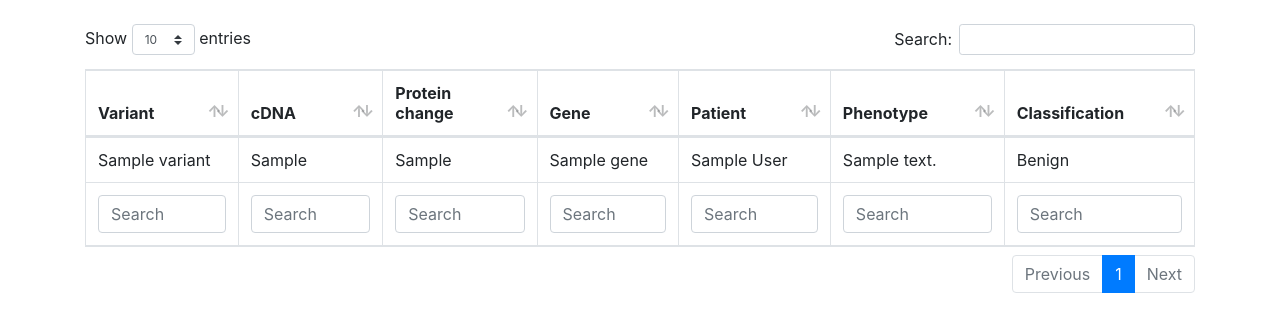
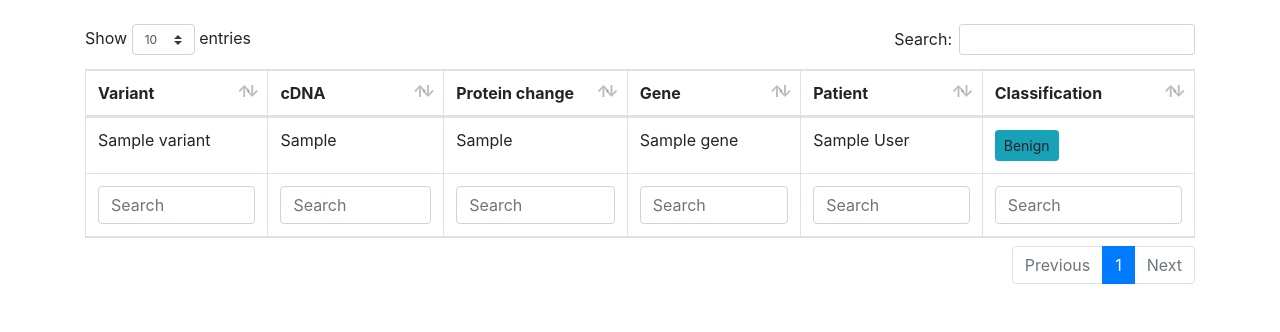
Before and after one commit to Graeme-Smith/moka2, a Django app: page /view/ in a window 1280 px wide. Shown: the part 136-468 px from the top of the page. Run offline with Django 3.2, Linux system fonts and the light colour scheme; tables that the repository leaves empty hold one stand-in row (values such as "Sample post"); some libraries are stand-ins or nearby versions.

Commit message:
Colour coded AMCG codes

```diff
--- a/variant_db/models.py
+++ b/variant_db/models.py
@@ -79,8 +79,8 @@ class Variant(models.Model):
         return self.coords_genomic
 
     def get_classification(self):
-        return Classification.objects.get(variant_id=self.variant_id)
-
+        classification = Classification.objects.get(variant_id=self.variant_id)
+        return str(classification)
 
 class Gene(models.Model):
     """
--- a/variant_db/templates/variant_db/view.html
+++ b/variant_db/templates/variant_db/view.html
@@ -14,7 +14,7 @@
         <th>Protein change</th>
         <th>Gene</th>
         <th>Patient</th> <!-- concatenate first and last name -->
-        <th>Phenotype</th>
+        <!--<th>Phenotype</th>-->
         <th>Classification</th>
       </tr>
     </thead>
@@ -26,14 +26,23 @@
         <td>{{ var.coords_protein }}</td>
         <td>{{ var.gene_id }}</td>
         <td>{{ var.test_id.sample_id.patient_id }}</td>
-        <td>{{ var.test_id.sample_id.patient_id.get_phenotype }}</td>
-        <td>{{ var.get_classification }}</td>
+        <!--<td>{{ var.test_id.sample_id.patient_id.get_phenotype }}</td>-->
+        <td>
+          {% if 'Benign' in var.get_classification %}
+          <a class="btn btn-info btn-sm">{{ var.get_classification }}</a>
+          {% elif 'VUS' in var.get_classification %}
+          <a class="btn btn-warning btn-sm">{{ var.get_classification }}</a>
+          {% elif 'Pathogenic' in var.get_classification %}
+          <a class="btn btn-danger btn-sm">{{ var.get_classification }}</a>
+          {% else %}
+          <a class="btn btn-light btn-sm">{{ var.get_classification }}</a>
+          {% endif %}
+        </td>
       </tr>
       {% endfor %}
     </tbody>
     <tfoot>
       <tr>
-        <th></th>
         <th></th>
         <th></th>
         <th></th>
```
